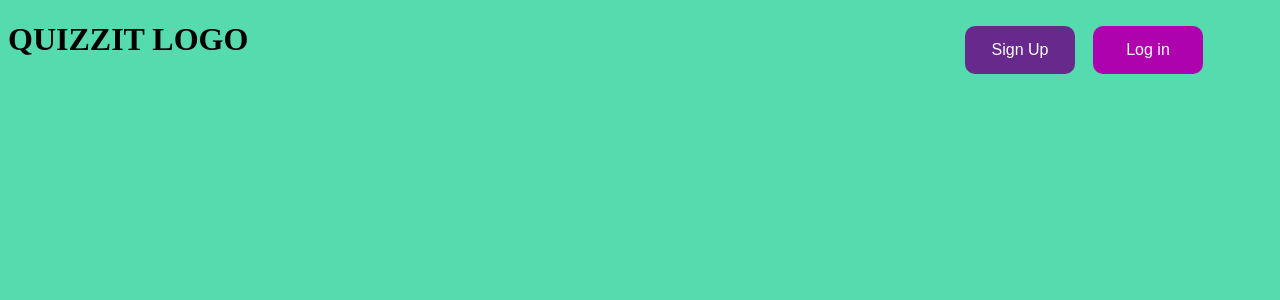
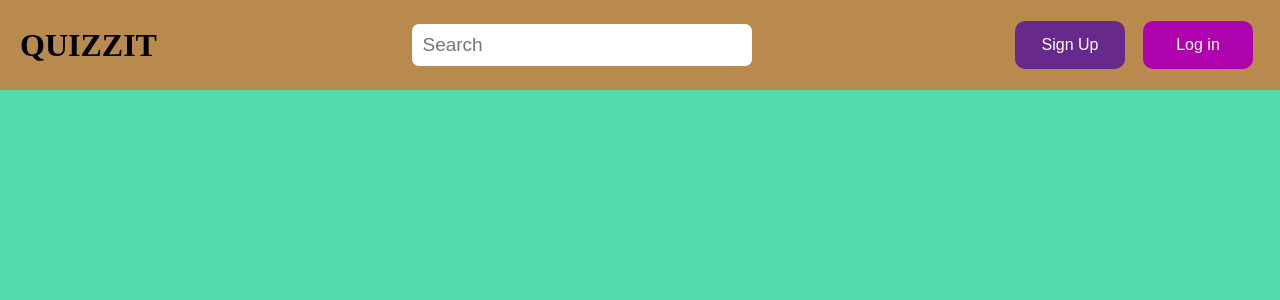
Before and after one commit to StergiousAji/Quizzit, a Django app: page / in a window 1280 px wide. Shown: the top 300 px of the page. Run offline with Django 3.2, Linux system fonts and the light colour scheme.

Commit message:
Added flex box

```diff
--- a/Quizzit/urls.py
+++ b/Quizzit/urls.py
@@ -23,4 +23,4 @@ urlpatterns = [
     path('', views.home, name='home'),
     path('quizzit/', include('quizzit_app.urls')),
     path('admin/', admin.site.urls),
-] + static(settings.MEDIA_URL, document_root=settings.STATIC_ROOT)
+] + static(settings.MEDIA_URL, document_root=settings.MEDIA_ROOT)
--- a/static/css/home.css
+++ b/static/css/home.css
@@ -1,10 +1,32 @@
-body.background { background-color: #56dbaf; }
-div.userButtons {
-    position: absolute;
-    top: 20px;
-    right: 70px;
+body { background-color: #56dbaf; }
+
+div.header {
+    display: flex;
+    justify-content: space-between;
+    align-items: center;
+    padding: 20px;
+    margin: -8px;
+    height: 50px;
+    background-color: #b88a4e;
 }
-button.userButtons {
+input#search-box {
+    padding: 10px;
+    width: 320px;
+    border: none;
+    border-radius: 7px;
+    font-size: 19px;
+}
+/*
+#btnSearch {
+    margin-left: -12px;
+    font-size: 16px;
+    height: 45px;
+    border-radius: 7px;
+    border: none;
+    background-color: #828584;
+}
+*/
+button.right-buttons {
     position: relative;
     margin: 6px 7px;
     font-size: 16px;
@@ -15,9 +37,7 @@ button.userButtons {
     border-radius: 10px;
     cursor: pointer;
 }
-#btnSignUp {
-    background-color: #67298b;
-}
-#btnLogin {
-    background-color: #af02af;
-}
+#btnSignUp { background-color: #67298b; }
+#btnSignUp:hover { background-color: #812bb3;}
+#btnLogin { background-color: #af02af;}
+#btnLogin:hover { background-color: #cc03cc; }
--- a/templates/quizzit/home.html
+++ b/templates/quizzit/home.html
@@ -6,11 +6,19 @@
     <title>Quizzit Home</title>
 	<link rel="stylesheet" type="text/css" href="{% static 'css/home.css' %}"/>
 </head>
-<body class="background">
-    <h1>QUIZZIT LOGO</h1>
-    <div class="userButtons">
-	    <button class="userButtons" id="btnSignUp">Sign Up</button>
-	    <button class="userButtons" id="btnLogin">Log in</button>
+<body>
+    <div class="header">
+        <div id="logo-container">
+            <h1>QUIZZIT</h1>
+        </div>
+        <div id="center-content">
+            <input id="search-box" type="text" placeholder="Search">
+            <!--<button id="btnSearch">Search</button>-->
+        </div>
+        <div id="right-content">
+            <button class="right-buttons" id="btnSignUp">Sign Up</button>
+	        <button class="right-buttons" id="btnLogin">Log in</button>
+        </div>
     </div>
 </body>
 </html>
```
